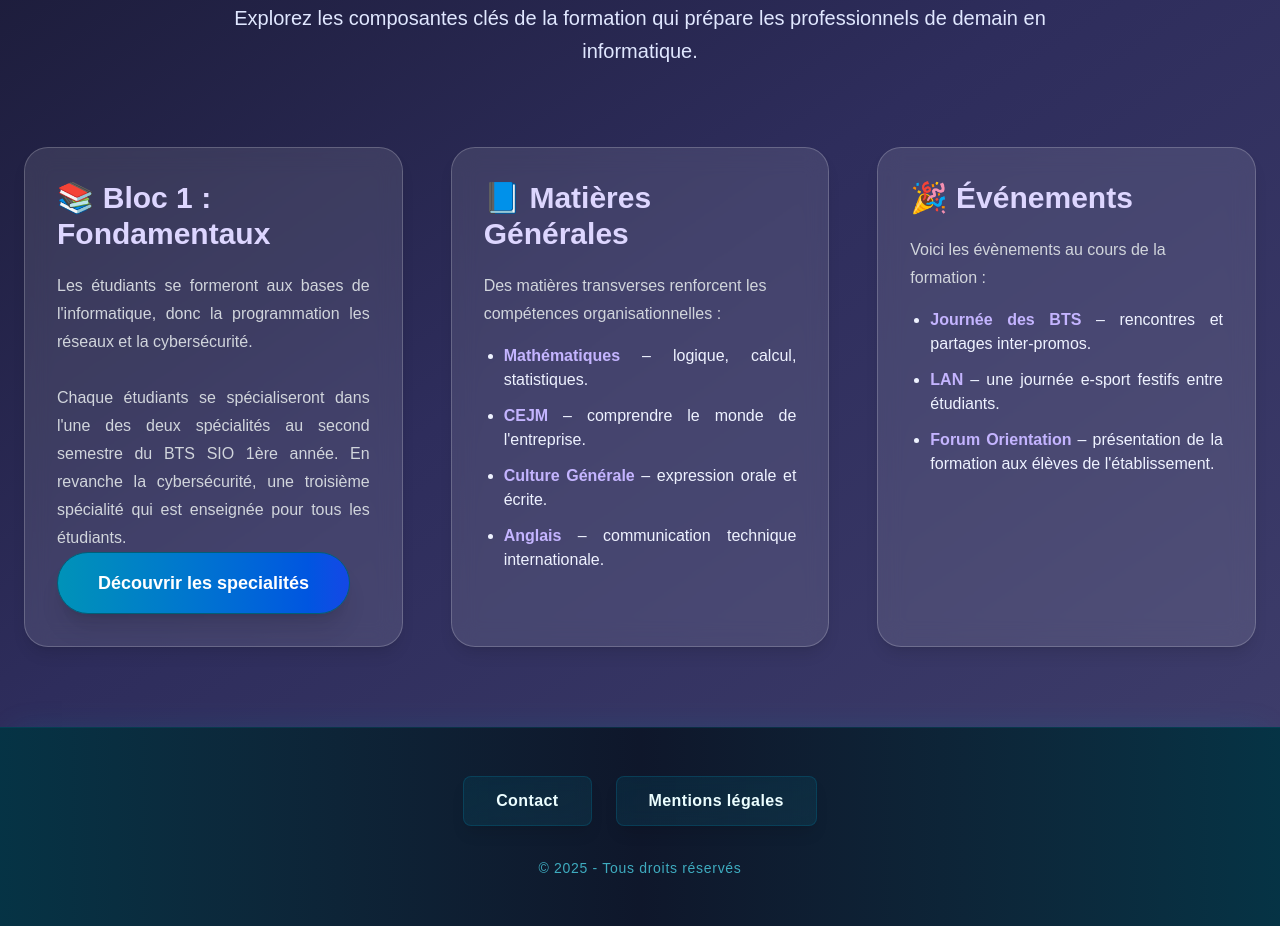
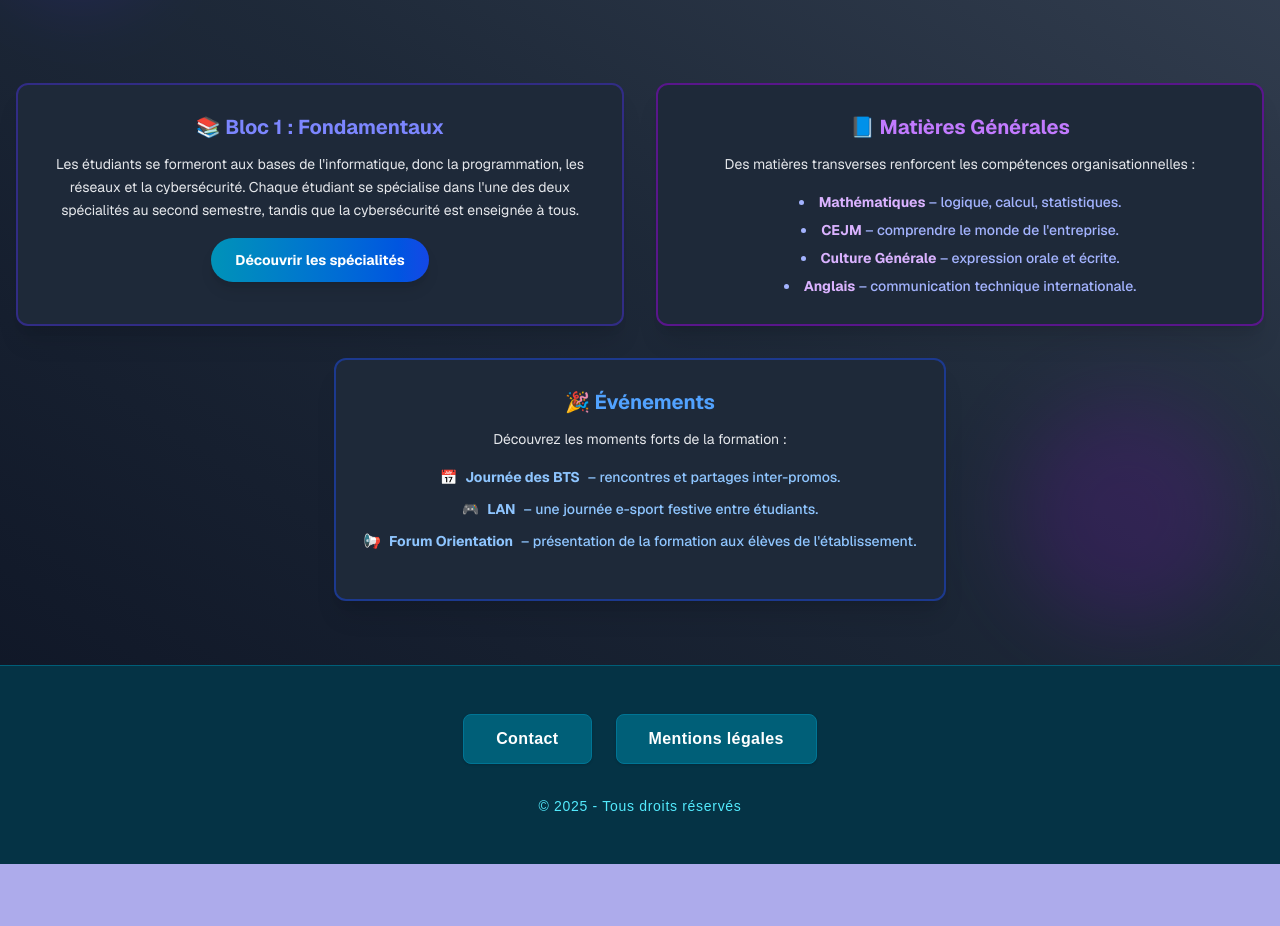
Before and after one commit to KLenesley/ApplicationBTS-SIO, a Next.js app: page /presentation in a window 1280 px wide. Shown: the part 210-1136 px from the top of the page. After the commit the page ends 1074 px from the top, so only its background shows below. Built offline with nearby package versions, Linux system fonts and the light colour scheme.

Commit message:
footer et présentation améliorés

```diff
--- a/src/app/presentation/page.tsx
+++ b/src/app/presentation/page.tsx
@@ -1,65 +1,85 @@
-import React from 'react';
+{/* Bloc 3 */}
 
 export default function Presentation() {
   return (
-    <div className="min-h-screen bg-gradient-to-br from-[#1a1a36] via-[#2e2d5c] to-[#3d3c6a] text-white px-6 py-20">
-      <div className="max-w-7xl mx-auto space-y-20 text-center">
+    <div className="relative min-h-screen bg-gradient-to-tr from-gray-900 via-gray-800 to-gray-700 text-gray-100 py-16 px-4 overflow-hidden font-sans text-center">
+
+      {/* Effets décoratifs */}
+      <div className="absolute top-0 left-0 w-40 h-40 bg-indigo-700 rounded-full opacity-20 blur-2xl z-0" />
+      <div className="absolute bottom-10 right-10 w-56 h-56 bg-purple-900 rounded-full opacity-30 blur-2xl z-0" />
+
+      {/* Contenu principal */}
+      <div className="relative z-10 max-w-7xl mx-auto space-y-20">
+
         {/* Titre principal */}
-        <header>
-          <h1 className="text-5xl sm:text-6xl font-extrabold text-indigo-300 drop-shadow-lg tracking-tighter">
+        <header className="space-y-6">
+          <h1 className="text-4xl sm:text-5xl font-black text-transparent bg-clip-text bg-gradient-to-r from-indigo-400 to-purple-400 drop-shadow">
             🚀 Présentation du BTS SIO
           </h1>
-          <p className="mt-6 text-xl text-indigo-100 max-w-4xl mx-auto leading-relaxed">
+          <p className="text-base sm:text-lg text-gray-300 max-w-4xl mx-auto leading-relaxed">
             Explorez les composantes clés de la formation qui prépare les professionnels de demain en informatique.
           </p>
         </header>
 
         {/* Grille des sections */}
-        <div className="grid grid-cols-1 md:grid-cols-3 gap-12 text-left">
+        <div className="grid grid-cols-1 md:grid-cols-2 md:grid-rows-2 gap-8">
 
           {/* Bloc 1 */}
-          <section className="bg-white/10 backdrop-blur-md border border-white/20 rounded-3xl p-8 shadow-lg hover:shadow-xl transition-shadow duration-300">
-            <h2 className="text-3xl font-bold text-violet-200 mb-5">📚 Bloc 1 : Fondamentaux</h2>
-            <p className="text-gray-300 text-base leading-7 text-justify">
-              Les étudiants se formeront aux bases de l'informatique, donc la programmation les réseaux et la cybersécurité.
-              <br /><br />
-              Chaque étudiants se spécialiseront dans l'une des deux spécialités au second semestre du BTS SIO 1ère année.
-              En revanche la cybersécurité, une troisième spécialité qui est enseignée pour tous les étudiants.
+          <section className="flex-1 bg-gray-800 border-2 border-indigo-900 rounded-xl shadow-xl hover:shadow-purple-900 transition-all duration-300 hover:scale-105 p-7 text-center">
+            <h2 className="text-xl font-bold text-indigo-400 mb-3 flex items-center gap-2 justify-center">
+              📚 Bloc 1 : Fondamentaux
+            </h2>
+            <p className="text-gray-200 text-sm leading-relaxed mb-4">
+              Les étudiants se formeront aux bases de l'informatique, donc la programmation, les réseaux et la cybersécurité.
+              Chaque étudiant se spécialise dans l'une des deux spécialités au second semestre, tandis que la cybersécurité est enseignée à tous.
             </p>
-            <div>
-              <a href="/specialites"
-                className="px-10 py-4 bg-gradient-to-r from-cyan-600 to-blue-700 hover:from-cyan-700 hover:to-blue-800 text-white text-lg font-bold rounded-full shadow-xl hover:shadow-2xl transition-all duration-300 transform hover:scale-105 inline-block border border-cyan-800">
-                Découvrir les specialités
-              </a>
-            </div>
+            <a
+              href="/specialites"
+              className="inline-block px-6 py-3 bg-gradient-to-r from-cyan-600 to-blue-700 hover:from-cyan-700 hover:to-blue-800 text-white text-sm font-bold rounded-full shadow-lg hover:shadow-xl transition-all duration-300"
+            >
+              Découvrir les spécialités
+            </a>
           </section>
 
           {/* Bloc 2 */}
-          <section className="bg-white/10 backdrop-blur-md border border-white/20 rounded-3xl p-8 shadow-lg hover:shadow-xl transition-shadow duration-300">
-            <h2 className="text-3xl font-bold text-violet-200 mb-5">📘 Matières Générales</h2>
-            <p className="text-gray-300 text-base mb-4 leading-7">
+          <section className="flex-1 bg-gray-800 border-2 border-purple-900 rounded-xl shadow-xl hover:shadow-indigo-900 transition-all duration-300 hover:scale-105 p-7 text-center">
+            <h2 className="text-xl font-bold text-purple-400 mb-3 flex items-center gap-2 justify-center">
+              📘 Matières Générales
+            </h2>
+            <p className="text-gray-200 text-sm leading-relaxed mb-4">
               Des matières transverses renforcent les compétences organisationnelles :
             </p>
-            <ul className="list-disc pl-5 space-y-3 text-indigo-50 text-base text-justify">
-              <li><strong className="text-violet-300">Mathématiques</strong> – logique, calcul, statistiques.</li>
-              <li><strong className="text-violet-300">CEJM</strong> – comprendre le monde de l'entreprise.</li>
-              <li><strong className="text-violet-300">Culture Générale</strong> – expression orale et écrite.</li>
-              <li><strong className="text-violet-300">Anglais</strong> – communication technique internationale.</li>
+            <ul className="mt-2 grid grid-cols-1 gap-2 text-indigo-300 text-sm font-medium list-disc list-inside">
+              <li><strong className="text-purple-300">Mathématiques</strong> – logique, calcul, statistiques.</li>
+              <li><strong className="text-purple-300">CEJM</strong> – comprendre le monde de l'entreprise.</li>
+              <li><strong className="text-purple-300">Culture Générale</strong> – expression orale et écrite.</li>
+              <li><strong className="text-purple-300">Anglais</strong> – communication technique internationale.</li>
             </ul>
           </section>
 
           {/* Bloc 3 */}
-          <section className="bg-white/10 backdrop-blur-md border border-white/20 rounded-3xl p-8 shadow-lg hover:shadow-xl transition-shadow duration-300">
-            <h2 className="text-3xl font-bold text-violet-200 mb-5">🎉 Événements</h2>
-            <p className="text-gray-300 text-base mb-4 leading-7">
-              Voici les évènements au cours de la formation :
-            </p>
-            <ul className="list-disc pl-5 space-y-3 text-indigo-50 text-base text-justify">
-              <li><strong className="text-violet-300">Journée des BTS</strong> – rencontres et partages inter-promos.</li>
-              <li><strong className="text-violet-300">LAN</strong> – une journée e-sport festifs entre étudiants.</li>
-              <li><strong className="text-violet-300">Forum Orientation</strong> – présentation de la formation aux élèves de l'établissement.</li>
-            </ul>
-          </section>
+            <section className="flex-1 bg-gray-800 border-2 border-blue-900 rounded-xl shadow-xl hover:shadow-pink-900 transition-all duration-300 hover:scale-105 p-7 text-center mx-auto md:col-span-2">
+              <h2 className="text-xl font-bold text-blue-400 mb-3 flex items-center gap-2 justify-center">
+              🎉 Événements
+              </h2>
+              <p className="text-gray-200 text-sm leading-relaxed mb-4">
+              Découvrez les moments forts de la formation :
+              </p>
+              <ul className="mt-4 space-y-3 text-blue-300 text-sm font-medium text-center">
+              <li className="flex items-center gap-2 justify-center">
+              <span className="text-blue-400">📅</span>
+              <strong className="text-blue-300">Journée des BTS</strong> – rencontres et partages inter-promos.
+              </li>
+              <li className="flex items-center gap-2 justify-center">
+              <span className="text-blue-400">🎮</span>
+              <strong className="text-blue-300">LAN</strong> – une journée e-sport festive entre étudiants.
+              </li>
+              <li className="flex items-center gap-2 justify-center">
+              <span className="text-blue-400">📢</span>
+              <strong className="text-blue-300">Forum Orientation</strong> – présentation de la formation aux élèves de l'établissement.
+              </li>
+              </ul>
+            </section>
         </div>
       </div>
     </div>
--- a/src/components/headfoot/foot.tsx
+++ b/src/components/headfoot/foot.tsx
@@ -1,35 +1,26 @@
 export default function Foot() {
     return (
-        <footer className="bg-gradient-to-r from-cyan-950 via-slate-900 to-cyan-950 text-white py-12 mt-auto w-full
-            shadow-[0_-10px_30px_-15px_rgba(8,145,178,0.2)] border-t border-cyan-800/30">
+        <footer className="bg-cyan-950 text-white py-12 mt-auto w-full shadow-md border-t border-cyan-800">
             <div className="container mx-auto px-4">
                 <div className="grid grid-cols-1 gap-8">
                     <div className="flex flex-wrap gap-6 justify-center items-center">
                         <a
                             href="/contact"
-                            className="group relative px-8 py-3 rounded-lg bg-gradient-to-br from-cyan-800/20 to-cyan-900/30
-                            text-cyan-50 font-semibold tracking-wide shadow-lg backdrop-blur-sm
-                            hover:from-cyan-700/30 hover:to-cyan-800/40 transition-all duration-300 ease-out
-                            border border-cyan-700/30 hover:border-cyan-600"
+                            className="px-8 py-3 rounded-lg bg-cyan-800 text-white font-semibold tracking-wide shadow
+                            hover:bg-cyan-700 transition-all duration-300 ease-out border border-cyan-700"
                         >
-                            <span className="relative z-10 group-hover:text-white transition-colors">Contact</span>
-                            <div className="absolute inset-0 rounded-lg bg-gradient-to-r from-cyan-600/0 via-cyan-600/5 to-cyan-600/0
-                                opacity-0 group-hover:opacity-100 transition-opacity duration-300"></div>
+                            Contact
                         </a>
                         <a
                             href="/mentions"
-                            className="group relative px-8 py-3 rounded-lg bg-gradient-to-br from-cyan-800/20 to-cyan-900/30
-                            text-cyan-50 font-semibold tracking-wide shadow-lg backdrop-blur-sm
-                            hover:from-cyan-700/30 hover:to-cyan-800/40 transition-all duration-300 ease-out
-                            border border-cyan-700/30 hover:border-cyan-600"
+                            className="px-8 py-3 rounded-lg bg-cyan-800 text-white font-semibold tracking-wide shadow
+                            hover:bg-cyan-700 transition-all duration-300 ease-out border border-cyan-700"
                         >
-                            <span className="relative z-10 group-hover:text-white transition-colors">Mentions légales</span>
-                            <div className="absolute inset-0 rounded-lg bg-gradient-to-r from-cyan-600/0 via-cyan-600/5 to-cyan-600/0
-                                opacity-0 group-hover:opacity-100 transition-opacity duration-300"></div>
+                            Mentions légales
                         </a>
                     </div>
                     <div className="text-center">
-                        <p className="text-cyan-300/70 text-sm tracking-wider font-light">
+                        <p className="text-cyan-300 text-sm tracking-wider font-light">
                             © 2025 - Tous droits réservés
                         </p>
                     </div>
--- a/src/components/headfoot/head.tsx
+++ b/src/components/headfoot/head.tsx
@@ -22,7 +22,7 @@ export default function Head() {
                 <nav className="max-w-7xl mx-auto px-4 py-2 flex items-center justify-between">
                     {/* Logo */}
                     <a
-                        href="https://ndlpavranches.fr/lycee/"
+                        href="/"
                         className="flex items-center gap-3 text-gray-900 hover:opacity-90 transition-opacity"
                     >
                         <img src="/NDLP_logo.png" alt="Logo NDLP" className="h-10 w-auto drop-shadow-lg" />
```
Also changed, not shown: 1 other file (tests, documents, lock files or other folders).
